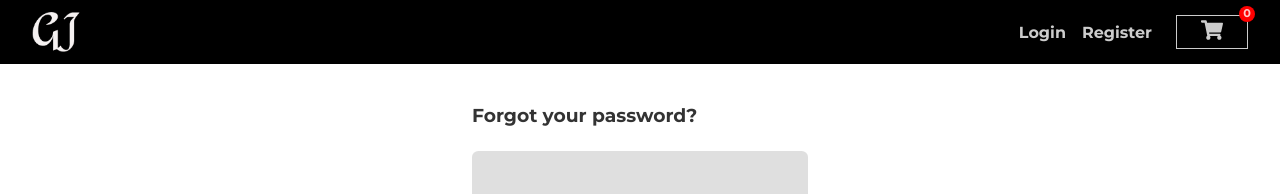
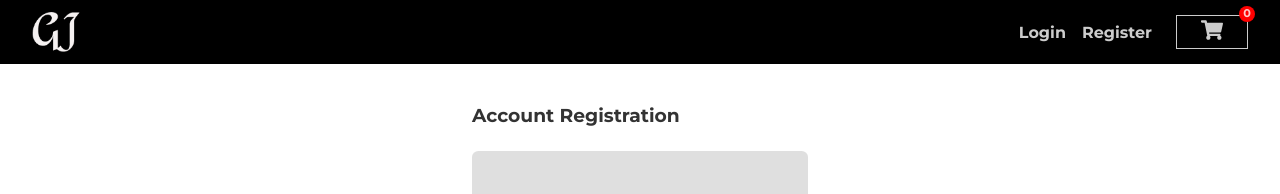
Before and after one commit to NwosaEmeka/gaffer-jersey-shop, a React (Create React App) app in the folder client/: page /signup in a window 1280 px wide. Shown: the top 194 px of the page. Built offline with nearby package versions, Linux system fonts and the light colour scheme; no server answers.

Commit message:
updated the account registration

```diff
--- a/client/src/pages/SignupPage.js
+++ b/client/src/pages/SignupPage.js
@@ -35,7 +35,7 @@ function SignupPage() {
   }
   return (
     <div className="form__wrapper">
-      <h3>Forgot your password?</h3>
+      <h3>Account Registration</h3>
       <div className="form__group">
         <form>
           <AuthForm
```
